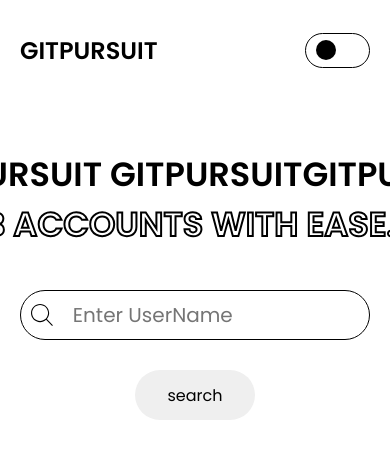
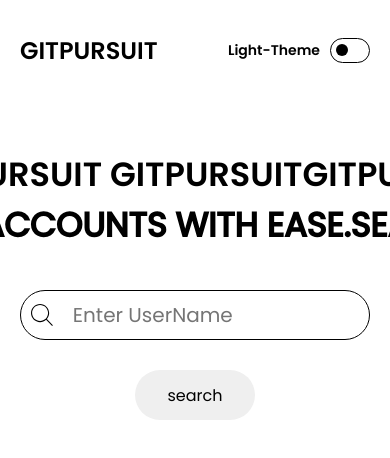
Before and after one commit to abdvllJSX/gitpursuit, a React (Vite) app: page / in a window 390 px wide. Shown: the top 458 px of the page. Built offline with nearby package versions, Linux system fonts and the light colour scheme.

Commit message:
mobile update

```diff
--- a/src/components/Home/home.jsx
+++ b/src/components/Home/home.jsx
@@ -48,7 +48,7 @@ export default function Home({ data, handleChange, getUser, darkmode, handleDark
                         </div>
                     </div>
 
-                    {failed ? <h1 className="error-message" >username not found</h1>:
+                    {failed ? <h1 className="error-message" style={darkmode ? {color: "white"} : {color: ""}}>username not found</h1>:
                     <div className="user" style={data === "" ? { display: "none" } : { display: "flex" }}>
                         <div className="pre-user-image" >
                             <div className="pre-image-overlay" style={darkmode ? { backgroundColor: "black" } : { backgroundColor: "" }}></div>
--- a/src/components/Home/home.scss
+++ b/src/components/Home/home.scss
@@ -6,6 +6,7 @@
     height: 100%;
     transition: all .5s ease-in;
     padding-bottom: 30px;
+
     .home-wrapper {
         width: 100%;
         display: grid;
@@ -13,6 +14,7 @@
 
         .marquees {
             margin-top: 150px;
+
             @include mobile {
                 margin-top: 50px;
             }
@@ -33,11 +35,22 @@
             margin-bottom: 40px;
             -webkit-text-stroke: 2px black;
             color: transparent;
+
+            @include mobile {
+                -webkit-text-stroke: none;
+                color: black;
+                font-weight: 500
+            }
         }
 
         .darkmode-Banner {
             @extend .Banner;
             -webkit-text-stroke: 2px white;
+            @include mobile {
+                -webkit-text-stroke: none;
+                color: white;
+                font-weight: 500;
+            }
 
         }
 
@@ -104,7 +117,7 @@
 
         .error-message {
             text-align: center;
-            color: red;
+            color: black;
             margin-top: 40px;
             text-transform: uppercase;
         }
--- a/src/components/Nav/Nav.jsx
+++ b/src/components/Nav/Nav.jsx
@@ -3,13 +3,16 @@ import "./Nav.scss"
 
 export default function Nav({ darkmode, handleDarkMode }) {
     return (
-        <nav style={darkmode ? {color: "white"} : {color: 'black'}}>
+        <nav style={darkmode ? { color: "white" } : { color: 'black' }}>
             <div className="nav-header">
                 <h1>GITPURSUIT</h1>
             </div>
 
-            <div className={darkmode ? "dark-toggler-container" :"toggler-container"} onClick={handleDarkMode}>
-                <div className={darkmode ? "dark-toggler" : "toggler"}>
+            <div className="toggler-wrapper">
+                <h3>{darkmode ? "Dark-Theme" : "Light-Theme"}</h3>
+                <div className={darkmode ? "dark-toggler-container" : "toggler-container"} onClick={handleDarkMode}>
+                    <div className={darkmode ? "dark-toggler" : "toggler"}>
+                    </div>
                 </div>
             </div>
         </nav>
--- a/src/components/Nav/Nav.scss
+++ b/src/components/Nav/Nav.scss
@@ -2,7 +2,6 @@
 
 
 nav {
-
     display: flex;
     width: 100%;
     height: 100px;
@@ -10,10 +9,28 @@ nav {
     align-items: center;
     justify-content: space-around;
 
-    @include mobile{
+    @include mobile {
         justify-content: space-between;
         padding: 0 20px;
     }
+
+    .toggler-wrapper {
+        display: flex;
+        align-items: center;
+        justify-content: center;
+        gap: 20px;
+
+        @include mobile {
+            gap: 10px;
+        }
+
+        h3{
+            @include mobile {
+                font-size: 14px;
+            }
+        }
+    }
+
     .toggler-container {
         width: 65px;
         display: flex;
@@ -23,12 +40,24 @@ nav {
         padding-left: 10px;
         height: 35px;
 
+        @include mobile {
+            width: 40px;
+            height: 25px;
+            padding-left: 5px;
+
+        }
+
         .toggler {
             width: 20px;
             height: 20px;
             background-color: black;
             transition: all .5s ease-in;
             border-radius: 100%;
+
+            @include mobile {
+                width: 12px;
+                height: 12px;
+            }
         }
     }
 
@@ -40,6 +69,11 @@ nav {
             @extend .toggler;
             transform: translateX(22px);
             background-color: white;
+
+            @include mobile {
+                transform: translateX(15px);
+
+            }
         }
     }
 }
```
